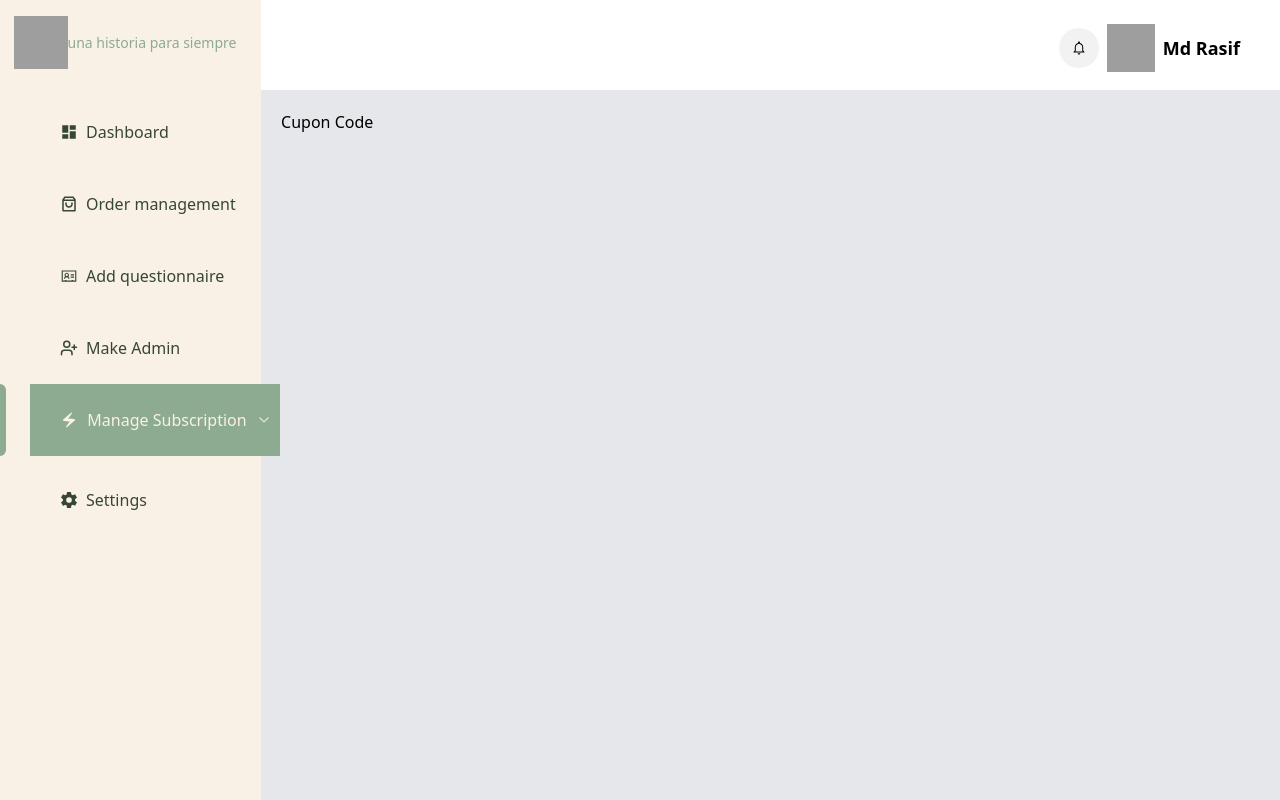
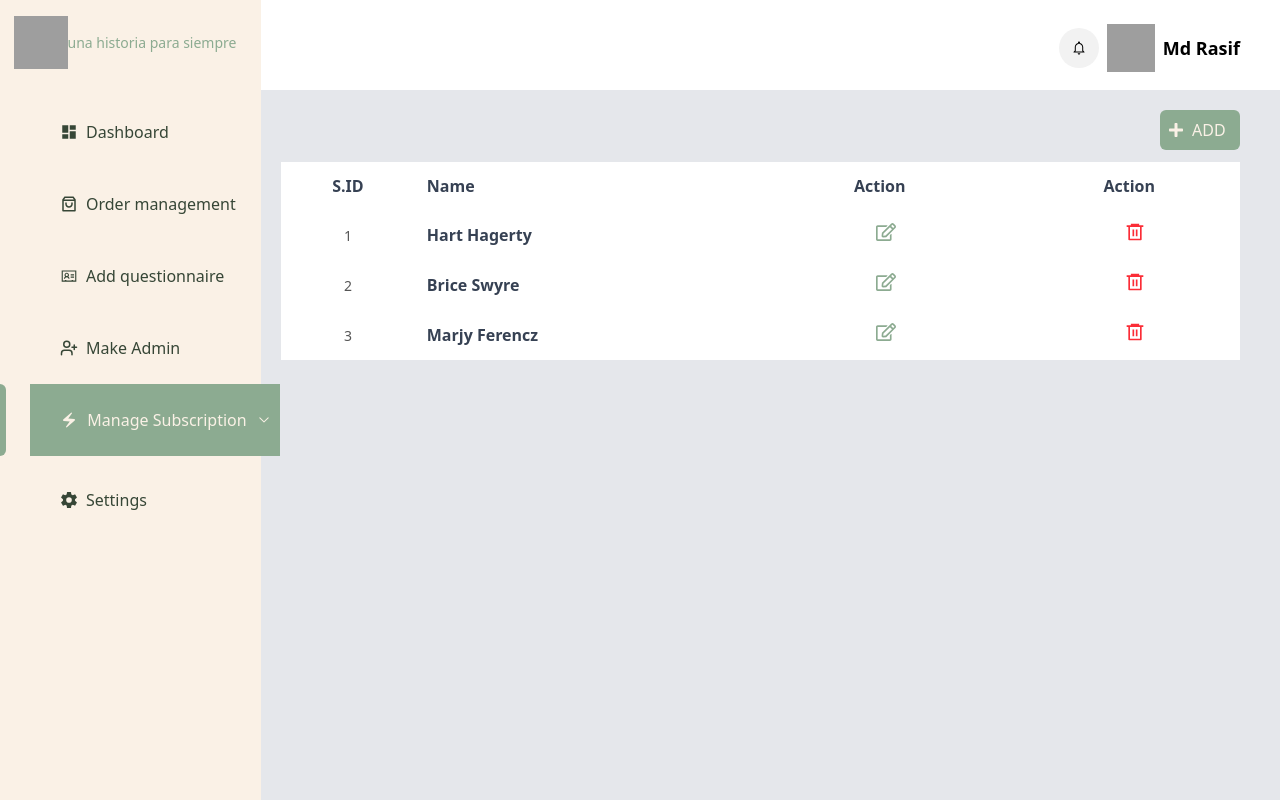
Before and after one commit to MohammedRasif/AMD-Dashboard, a React (Vite) app: page /coupon-code in a window 1280 px wide. Built offline with nearby package versions, Linux system fonts and the light colour scheme; grey boxes are pictures that could not be loaded.

Commit message:
create cupon code section

```diff
--- a/src/assets/component/Shared/CuponCode.jsx
+++ b/src/assets/component/Shared/CuponCode.jsx
@@ -1,9 +1,103 @@
-import React from 'react';
+import { FaPlus, FaRegEdit } from "react-icons/fa";
+import { RiDeleteBin6Line } from "react-icons/ri";
+import { NavLink } from "react-router-dom";
 
 const CuponCode = () => {
+    const users = [
+        {
+            id: 1,
+            name: "Hart Hagerty",
+            country: "United States",
+            company: "Zemlak, Daniel and Leannon",
+            role: "Desktop Support Technician",
+            favoriteColor: "Purple",
+            img: "https://img.daisyui.com/images/profile/demo/2@94.webp",
+            number: "#12333",
+            email: "mohammadrasif001@gmail.com",
+            contactNumber: "01607115111",
+            subscription: "Premium",
+            income: "$20",
+        },
+        {
+            id: 2,
+            name: "Brice Swyre",
+            country: "China",
+            company: "Carroll Group",
+            role: "Tax Accountant",
+            favoriteColor: "Red",
+            img: "https://img.daisyui.com/images/profile/demo/3@94.webp",
+            number: "#12333",
+            email: "mohammadrasif001@gmail.com",
+            contactNumber: "01607115111",
+            subscription: "Free",
+            income: "$20",
+        },
+        {
+            id: 3,
+            name: "Marjy Ferencz",
+            country: "Russia",
+            company: "Rowe-Schoen",
+            role: "Office Assistant I",
+            favoriteColor: "Crimson",
+            img: "https://img.daisyui.com/images/profile/demo/4@94.webp",
+            number: "#12333",
+            email: "mohammadrasif001@gmail.com",
+            contactNumber: "01607115111",
+            subscription: "Free",
+            income: "$20",
+        },
+
+    ];
     return (
         <div>
-            <p>Cupon Code</p>
+            <NavLink to="/createSubcription" className="flex justify-end text-[#FAF1E6]">
+                <div className="flex  items-center  w-[80px] pl-2 py-2 rounded-md mb-3 space-x-2 bg-[#8CAB91] ">
+                    <FaPlus />
+                    <button>ADD</button>
+                </div>
+            </NavLink>
+            <div>
+                <table className="table w-full bg-white">
+                    <thead>
+                        <tr className="text-gray-700">
+                            <th className="p-3">S.ID</th>
+                            <th className="p-3 text-left">Name</th>
+                            <th className="p-3 pl-10">Action</th>
+                            <th className="p-3 pl-10">Action</th>
+                        </tr>
+                    </thead>
+                    <tbody>
+                        {users.map((user, index) => (
+                            <tr
+                                key={user.id}
+                                className="hover:bg-gray-100 transition-all duration-200"
+                            >
+                                <th className="p-3">
+                                    <h1 className="text-[14px] font-[500] text-[#555555]">
+                                        {index + 1}
+                                    </h1>
+                                </th>
+
+                                <td className="p-3">
+                                    <span className="text-gray-700 font-semibold">{user.name}</span>
+                                </td>
+                                <th className="p-3">
+                                    <NavLink to="/editSubcription">
+                                    <button  className="text-xl text-[#8CAB91]">
+                                        <FaRegEdit className="ml-10" />
+                                    </button>
+                                    </NavLink>
+                                </th>
+                                <th className="p-3">
+                                    <button onClick={() => setIsModalOpen(true)} className="text-xl">
+                                        <RiDeleteBin6Line className="ml-10 text-red-500" />
+                                    </button>
+                                </th>
+                            </tr>
+                        ))}
+                    </tbody>
+                </table>
+            </div>
         </div>
     );
 }
```
